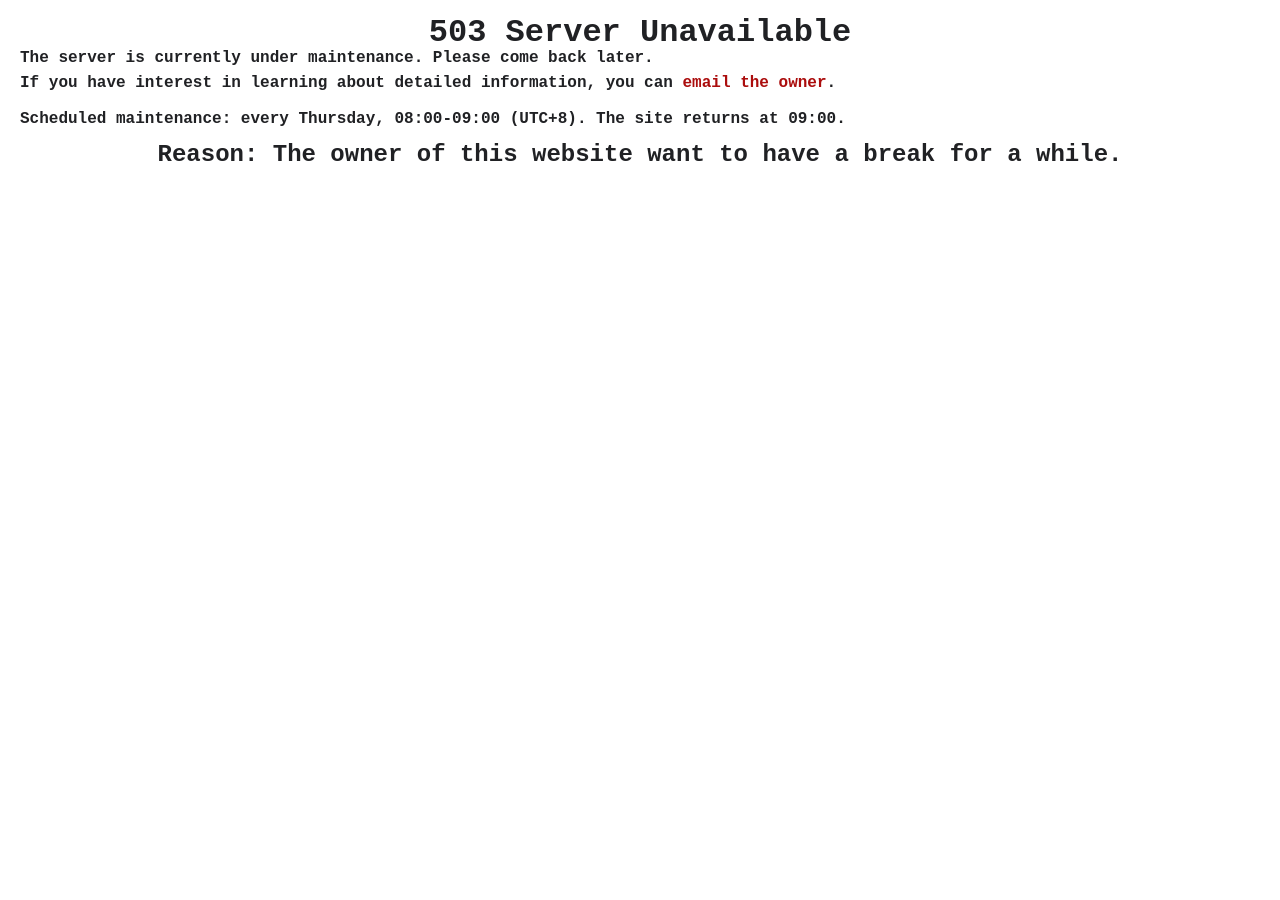
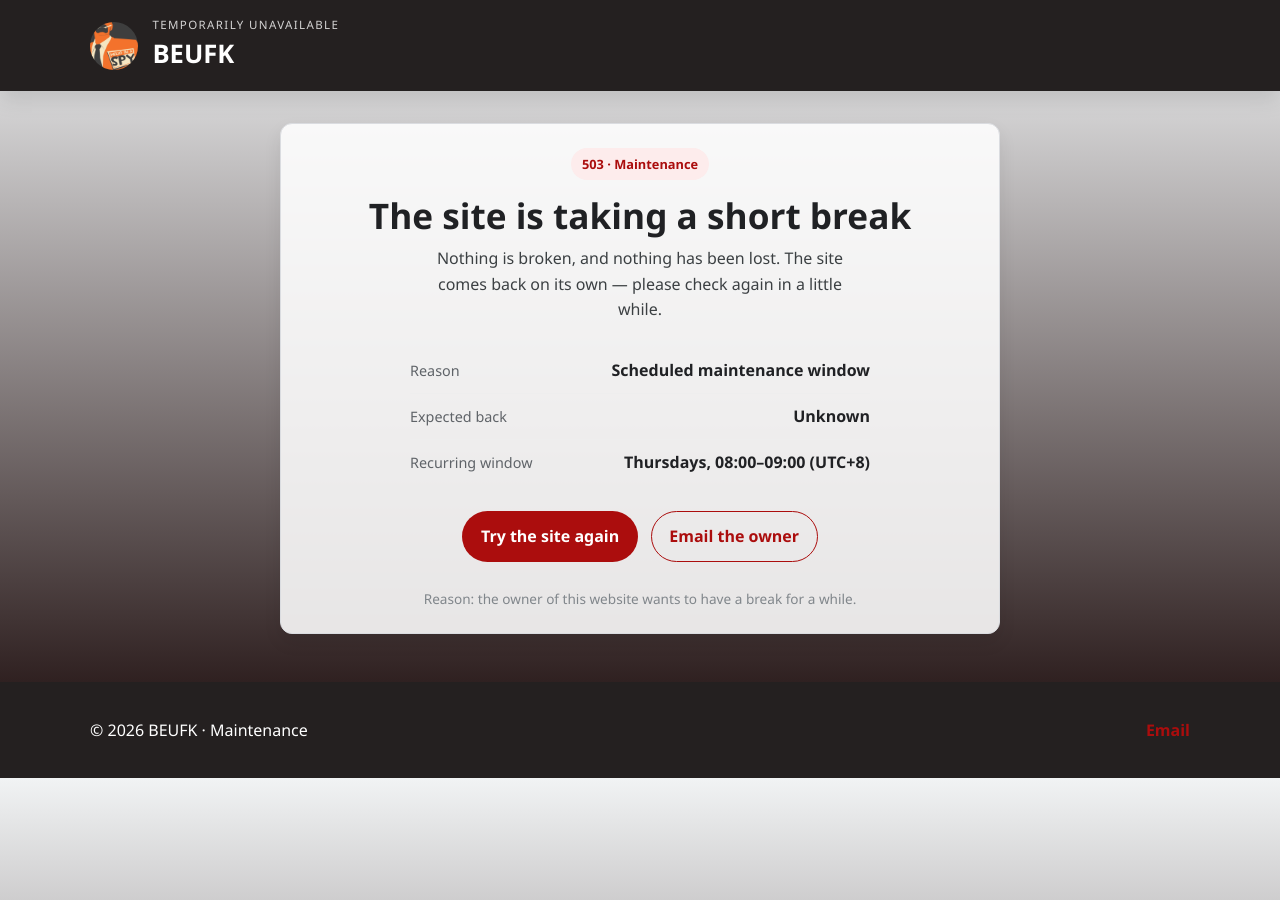
Before and after one commit to unknownpioneer/unknownpioneer.github.io, a Jekyll site: the page nope.html, which Jekyll copies as it is, in a window 1280 px wide. Built offline with Jekyll 4.4.1, drawn with Linux system fonts in a browser that asks for light colours.

Commit message:
Rebuild the maintenance page and show a countdown
nope.html now uses the shared design system instead of the legacy stylesheet, with a live countdown, the saved admin message, and the return time in the visitor's own zone. maintenance.js passes reason and until to the page as display-only query parameters and gains weeklyWindowEnd() to compute the close of the weekly window in UTC+8. The page matches reason against a fixed set and renders everything through textContent, so a crafted link cannot inject markup.

```diff
--- a/assets/css/site.css
+++ b/assets/css/site.css
@@ -644,6 +644,100 @@ button.button {
   display: none !important;
 }
 
+/* Maintenance page (nope.html) */
+.maintenance-card {
+  max-width: 720px;
+  margin: 0 auto;
+  text-align: center;
+}
+
+.maintenance-card .status-pill {
+  margin-bottom: 0.9rem;
+}
+
+.maintenance-title {
+  margin: 0 0 0.6rem;
+  font-size: clamp(1.5rem, 3vw, 2.2rem);
+  line-height: 1.2;
+}
+
+.maintenance-lead {
+  margin: 0 auto;
+  max-width: 46ch;
+  color: #3c4043;
+}
+
+.maintenance-countdown {
+  display: grid;
+  gap: 0.15rem;
+  max-width: 320px;
+  margin: 1.4rem auto;
+  padding: 1.1rem 1rem;
+  border: 1px solid #dadce0;
+  border-radius: 12px;
+  background: #f8fafc;
+}
+
+.maintenance-countdown-value {
+  color: #ab0d0d;
+  font-size: clamp(1.8rem, 6vw, 2.6rem);
+  font-weight: 700;
+  font-variant-numeric: tabular-nums;
+  line-height: 1.1;
+}
+
+.maintenance-countdown-label {
+  color: #5f6368;
+  font-size: 0.78rem;
+  letter-spacing: 0.08em;
+  text-transform: uppercase;
+}
+
+.maintenance-detail {
+  margin: 0 auto;
+  max-width: 46ch;
+  color: #3c4043;
+  font-style: italic;
+}
+
+.maintenance-meta {
+  list-style: none;
+  max-width: 460px;
+  margin: 1.6rem auto 0;
+  padding: 0;
+  text-align: left;
+}
+
+.maintenance-meta li {
+  display: flex;
+  flex-wrap: wrap;
+  gap: 0.5rem 1rem;
+  justify-content: space-between;
+  align-items: baseline;
+  padding: 0.6rem 0;
+  border-bottom: 1px solid #eee;
+}
+
+.maintenance-meta li:last-child {
+  border-bottom: none;
+}
+
+.maintenance-meta span {
+  color: #5f6368;
+  font-size: 0.9rem;
+}
+
+.maintenance-card .cta-row {
+  justify-content: center;
+  margin-top: 1.6rem;
+}
+
+.maintenance-note {
+  margin: 1.6rem 0 0;
+  color: #80868b;
+  font-size: 0.85rem;
+}
+
 @media (max-width: 760px) {
   .nav-wrap,
   .footer-inner {
--- a/nope.html
+++ b/nope.html
@@ -1,49 +1,170 @@
-<!doctype html>
-<html>
-
+<!DOCTYPE html>
+<html lang="en">
   <head>
-    <meta charset="utf-8">
-    <title>503 Server Unavailable</title>
-    <link href="style.css" rel="stylesheet" type="text/css">
+    <meta charset="UTF-8" />
+    <meta name="viewport" content="width=device-width, initial-scale=1.0" />
+    <title>Temporarily unavailable | BEUFK</title>
+    <!-- Visitors land here during maintenance; keep it out of search results. -->
+    <meta name="robots" content="noindex" />
+    <link rel="icon" href="image/ME.png" type="image/x-icon" />
+    <link rel="stylesheet" href="assets/css/site.css" />
   </head>
-
   <body>
     <script>
-        console.warn("Server is currently inactive. Please try again later.")
+      console.warn("Server is currently inactive. Please try again later.");
     </script>
-    <h1 align="center">503 Server Unavailable</h1>
-    <p align="center">The server is currently under maintenance. Please come back later.<br>If you have interest in
-        learning about detailed information, you can <a href="mailto:scratchwiki@outlook.com">email the owner</a>.</p>
-    <p align="center">Scheduled maintenance: every Thursday, 08:00-09:00 (UTC+8). The site returns at 09:00.</p>
-    <p align="center" id="override-detail" hidden></p>
-    <h2 align="center">Reason: The owner of this website want to have a break for a while.</h2>
+
+    <header class="site-header">
+      <div class="container nav-wrap">
+        <div class="brand" aria-label="Site brand">
+          <img src="image/ME.png" alt="BEUFK logo" class="brand-mark" />
+          <div>
+            <p class="eyebrow">Temporarily unavailable</p>
+            <h1>BEUFK</h1>
+          </div>
+        </div>
+      </div>
+    </header>
+
+    <main class="container page-main">
+      <section class="card maintenance-card">
+        <span class="status-pill is-on" id="statusPill">503 &middot; Maintenance</span>
+
+        <h2 class="maintenance-title">The site is taking a short break</h2>
+        <p class="maintenance-lead">
+          Nothing is broken, and nothing has been lost. The site comes back on its own
+          &mdash; please check again in a little while.
+        </p>
+
+        <div class="maintenance-countdown" id="countdownBox" hidden>
+          <span class="maintenance-countdown-value" id="countdownValue">--:--</span>
+          <span class="maintenance-countdown-label" id="countdownLabel">until the site returns</span>
+        </div>
+
+        <p class="maintenance-detail" id="overrideDetail" hidden></p>
+
+        <ul class="maintenance-meta">
+          <li>
+            <span>Reason</span>
+            <strong id="reasonText">Scheduled maintenance window</strong>
+          </li>
+          <li>
+            <span>Expected back</span>
+            <strong id="returnText">Unknown</strong>
+          </li>
+          <li>
+            <span>Recurring window</span>
+            <strong>Thursdays, 08:00&ndash;09:00 (UTC+8)</strong>
+          </li>
+        </ul>
+
+        <div class="cta-row">
+          <a class="button primary" href="index.html">Try the site again</a>
+          <a class="button secondary" href="mailto:scratchwiki@outlook.com">Email the owner</a>
+        </div>
+
+        <p class="maintenance-note">
+          Reason: the owner of this website wants to have a break for a while.
+        </p>
+      </section>
+    </main>
+
+    <footer class="site-footer">
+      <div class="container footer-inner">
+        <p>&copy; <span id="year"></span> BEUFK &middot; Maintenance</p>
+        <div class="footer-links">
+          <a href="mailto:scratchwiki@outlook.com">Email</a>
+        </div>
+      </div>
+    </footer>
+
+    <script src="assets/js/site.js" defer></script>
     <script src="assets/js/maintenance-state.js"></script>
     <script>
-        // Show the detail of a manual override, if one is active.
+      // Renders the countdown and the saved message. Everything dynamic goes in via
+      // textContent, and only a fixed set of reason values is accepted, so a crafted
+      // link cannot inject markup or text into this page.
       (function () {
-            var state = window.SITE_MAINTENANCE;
-            if (!state || state.active !== true) {
+        "use strict";
+
+        var state = window.SITE_MAINTENANCE || {};
+        var params = new URLSearchParams(window.location.search);
+
+        var carriedReason = params.get("reason");
+        var untilParam = params.get("until");
+        var until = untilParam ? Date.parse(untilParam) : NaN;
+
+        // Opened directly rather than reached via the redirect, so fall back to the
+        // switch file for both the reason and the end time.
+        var isOverride;
+        if (carriedReason || untilParam) {
+          isOverride = carriedReason === "override";
+        } else {
+          isOverride = state.active === true;
+          if (isNaN(until) && state.active === true && state.until) {
+            until = Date.parse(state.until);
+          }
+        }
+
+        var reasonText = document.getElementById("reasonText");
+        var returnText = document.getElementById("returnText");
+        var detail = document.getElementById("overrideDetail");
+        var box = document.getElementById("countdownBox");
+        var value = document.getElementById("countdownValue");
+        var label = document.getElementById("countdownLabel");
+
+        reasonText.textContent = isOverride
+          ? "Manual maintenance"
+          : "Scheduled maintenance window";
+
+        if (state.active === true) {
+          var lines = [];
+          if (state.message) {
+            lines.push(state.message);
+          }
+          if (state.by) {
+            lines.push("Started by " + state.by + ".");
+          }
+          if (lines.length) {
+            detail.textContent = lines.join(" ");
+            detail.hidden = false;
+          }
+        }
+
+        if (!isNaN(until)) {
+          returnText.textContent = new Date(until).toLocaleString();
+        }
+
+        function formatDuration(ms) {
+          var total = Math.max(0, Math.round(ms / 1000));
+          var hours = Math.floor(total / 3600);
+          var minutes = Math.floor((total % 3600) / 60);
+          var seconds = total % 60;
+          var pad = function (n) {
+            return (n < 10 ? "0" : "") + n;
+          };
+          if (hours > 0) {
+            return hours + " h " + pad(minutes) + " min";
+          }
+          return pad(minutes) + ":" + pad(seconds);
+        }
+
+        function tick() {
+          var left = until - Date.now();
+          if (left <= 0) {
+            value.textContent = "00:00";
+            label.textContent = "should be back by now";
             return;
           }
-            var parts = [];
-            if (state.message) {
-                parts.push(state.message);
+          box.hidden = false;
+          value.textContent = formatDuration(left);
         }
-            var until = state.until ? new Date(state.until) : null;
-            if (until && !isNaN(until.getTime())) {
-                parts.push("Expected back: " + until.toLocaleString() + ".");
+
+        if (!isNaN(until)) {
+          tick();
+          setInterval(tick, 1000);
         }
-            if (state.by) {
-                parts.push("Maintenance started by " + state.by + ".");
-            }
-            if (!parts.length) {
-                return;
-            }
-            var node = document.getElementById("override-detail");
-            node.textContent = parts.join(" ");
-            node.hidden = false;
       })();
     </script>
   </body>
-
 </html>
```
Also changed, not shown: assets/js/maintenance.js (+49 -2 lines). Lines whose indentation alone changed are shown as unchanged.
